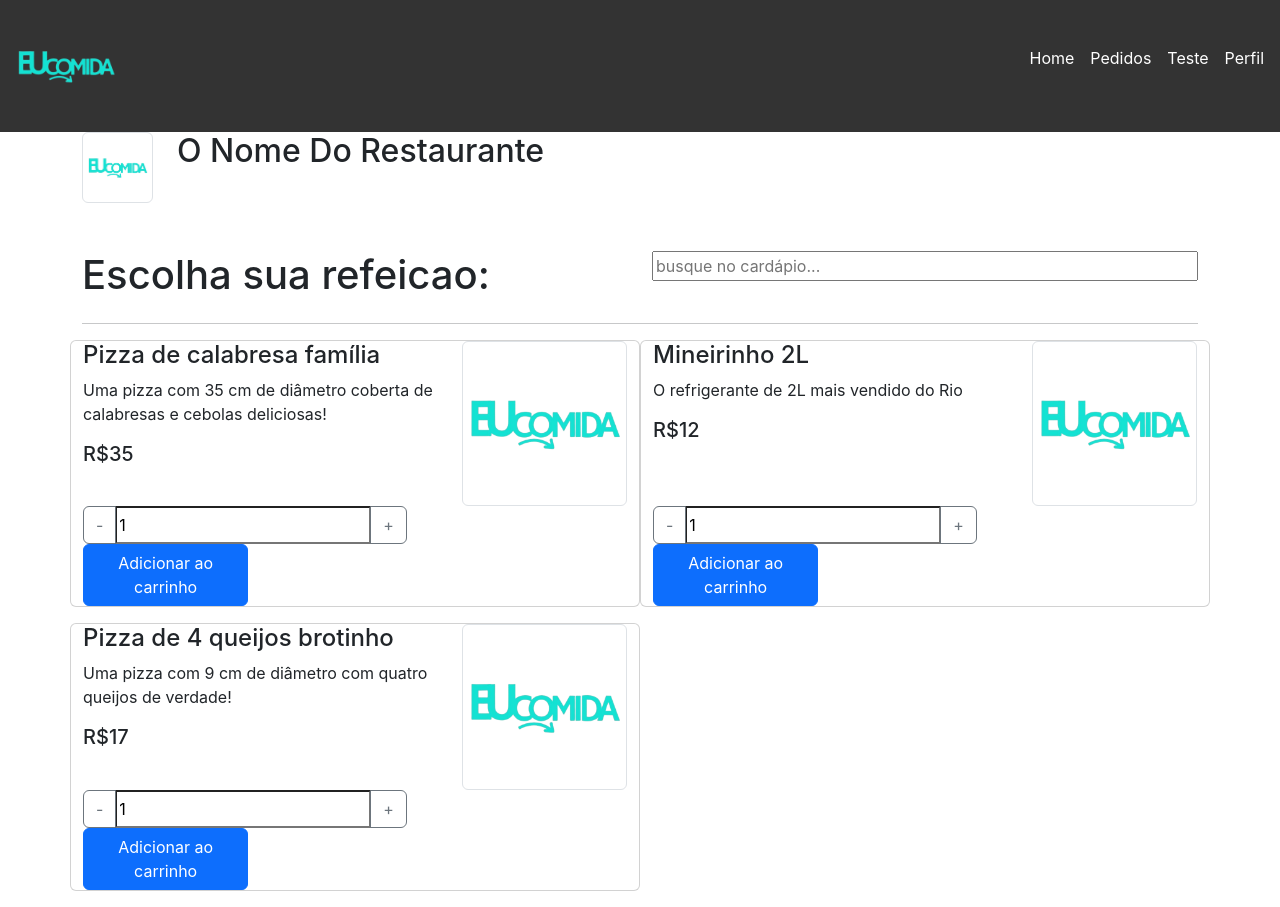
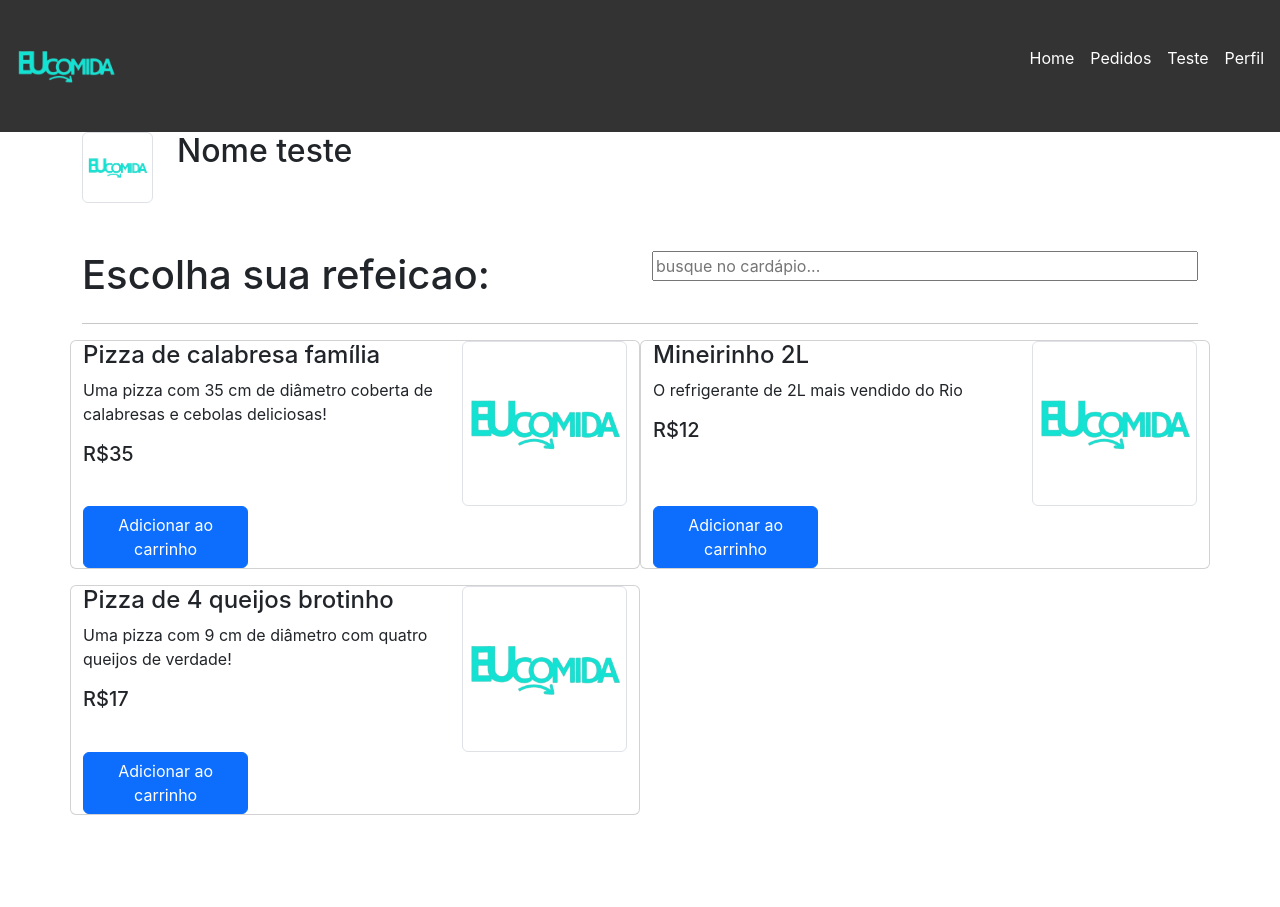
Before and after one commit to Mathamen/trabalho-padroes-software, a React (Create React App) app in the folder frontend/: page /restaurante in a window 1280 px wide. After the commit the page ends 831 px from the top, so only its background shows below. Built offline with nearby package versions, Linux system fonts and the light colour scheme.

Commit message:
Consertando a page do Restaurante escolhido
Achei melhor mover o input de quantidade que estava dando problema para o carrinho. Fora isso, ainda é possível clicar no restaurante e ver as informações dele nessa page.

```diff
--- a/frontend/src/pages/pedidos/FazerPedido/CardProduto.jsx
+++ b/frontend/src/pages/pedidos/FazerPedido/CardProduto.jsx
@@ -16,15 +16,18 @@ export default function CardProduto(props)
             </div>
 
             <div className="row">
-                    <div className="input-group col-md-6">{/* |-| 1 |+| */}
-                        <button className="btn btn-outline-secondary" id="MenosQuantidade" type="button">-</button>
-                        <input readOnly defaultValue={1} className="formControl" id="QuantidadeProduto"></input>
-                        <button className="btn btn-outline-secondary" id="MaisQuantidade" type="button">+</button>
-                    </div>
-                    <div className="col-md-4">
-                        <button className="btn btn-primary" id="Adicionar ao carrinho">Adicionar ao carrinho</button>
-                    </div>
+                <div className="col-md-4">
+                    <button className="btn btn-primary" id="Adicionar ao carrinho">Adicionar ao carrinho</button>
+                </div>
             </div>
         </div>
     );
 }
+
+/*Acho que vou inserir esse trecho no card do carrinho. Assim, o usuario so define a quantidade na hora de fechar o pedido
+<div className="input-group col-md-6">  |-| 1 |+|
+    <button className="btn btn-outline-secondary" id="MenosQuantidade" type="button">-</button>
+    <input readOnly defaultValue={1} className="formControl" id="QuantidadeProduto"></input>
+    <button className="btn btn-outline-secondary" id="MaisQuantidade" type="button">+</button>
+</div>
+*/
--- a/frontend/src/pages/pedidos/FazerPedido/CardRestaurante.jsx
+++ b/frontend/src/pages/pedidos/FazerPedido/CardRestaurante.jsx
@@ -1,4 +1,5 @@
 import React from "react";
+import {Link} from "react-router-dom";
 
 export default function CardRestaurante(props)
 {
@@ -11,6 +12,10 @@ export default function CardRestaurante(props)
                 <div className="col-md-8">{/*O restante para as demais informacoes*/}
                     <h5 className="card-title">{props.nome} - {props.bairro}</h5>
                     <p className="card-text">{props.categoria} | {props.distancia} Km</p>
+
+                    <Link to="/restaurante" state={props}> {/*Passagem do restaurante atraves de state. Claro que com Redux isso vai mudar, mas dando uma ideia*/}
+                      <button className='btn btn-primary'>Ver restaurante</button>
+                    </Link>
                 </div>
             </div>
         </div>
--- a/frontend/src/pages/pedidos/FazerPedido/Delivery.jsx
+++ b/frontend/src/pages/pedidos/FazerPedido/Delivery.jsx
@@ -5,7 +5,8 @@ import CardRestaurante from "./CardRestaurante.jsx";
 import logoTeste from "../../../images/logo2.png";
 
 const restaurantes = [ //Apenas para que eu possa ver o design. Depois podemos deletar
-    {
+  {
+      cnpj : "57.687.813/0001-19",
       nome: "Pizzaria do seu Zé",
       categoria: "pizzaria",
       bairro: "Centro",
@@ -13,6 +14,7 @@ const restaurantes = [ //Apenas para que eu possa ver o design. Depois podemos d
       distancia: 1.5
     },
     {
+      cnpj : "83.745.085/0001-64",
       nome: "Mercadinho + Barato",
       categoria: "mercado",
       bairro: "Vila Nova",
@@ -20,6 +22,7 @@ const restaurantes = [ //Apenas para que eu possa ver o design. Depois podemos d
       distancia: 3.5
     },
     {
+      cnpj : "83.745.085/0001-64",
       nome: "Comida Chinesa Express",
       categoria: "comida chinesa",
       bairro: "Jardim das Flores",
@@ -34,11 +37,14 @@ export default function Delivery()
         <main className='container'>
             <h1>Escolha o restaurante que gostaria de comprar: </h1>
             <hr/>
-            <div className='row'>
-                    {restaurantes.map((restaurante) =>
-                        <CardRestaurante {...restaurante} />
-                    )}
-            </div>
+              <div className='row'>
+                {restaurantes.map((restaurante) =>
+                  <>
+                    <CardRestaurante key={restaurante.cnpj} {...restaurante} />
+                  </>
+                )}
+              </div>
+
         </main>
     );
 };
--- a/frontend/src/pages/pedidos/FazerPedido/PageRestauranteEscolhido.jsx
+++ b/frontend/src/pages/pedidos/FazerPedido/PageRestauranteEscolhido.jsx
@@ -2,6 +2,9 @@ import React from "react";
 import LogoTeste from '../../../images/logo2.png';
 
 import CardProduto from "./CardProduto";
+import {Link, useLocation} from 'react-router-dom';
+
+
 const produtos = [
     {
         nomeProduto : "Pizza de calabresa família",
@@ -25,17 +28,23 @@ const produtos = [
 
 export default function PageRestauranteEscolhido()
 {
+    const hist = useLocation();
+    const restauranteState = hist.state || {logo: LogoTeste, nome: "Nome teste"}; //Esse ou é só pra garantir
+//Que se alguem abrir essa page antes de delivery não caia em um erro de nullReference
+    console.log(restauranteState);
     return(
         <main className='container'>
             <div className="row">
                 <div className="col-md-1">
-                    <img src={LogoTeste} className="img-thumbnail"/>
+                    <img src={restauranteState.logo} className="img-thumbnail"/>
                 </div>
                 <div className="col-md-11">
-                    <h2>O Nome Do Restaurante</h2>
+                    <h2>{restauranteState.nome}</h2>
                 </div>
             </div>
+
             <br/><br/>
+
             <div className="row">
                 <div className="col-md-6">
                     <h1>Escolha sua refeicao: </h1>
@@ -44,8 +53,10 @@ export default function PageRestauranteEscolhido()
                     <input type="text" placeholder="busque no cardápio..." className="input-group"></input>
                 </div>
             </div>
+
             <hr />
-            <div className='row'>
+
+            <div className='row'>{/*Lembrar de fazer map apenas dos produtos que tem referencia ao restaurante*/}
                     {produtos.map((produto) =>
                         <CardProduto {...produto} />
                     )}
```
